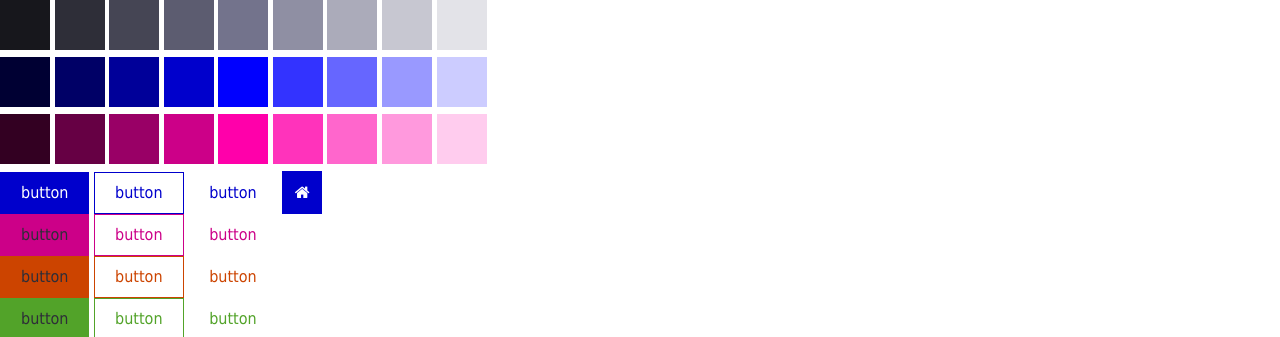
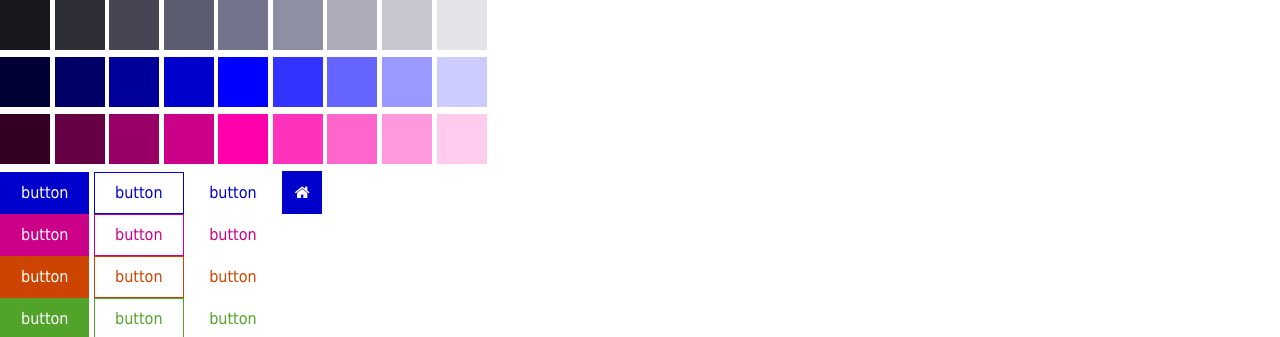
Before and after one commit to sandrolain/goodnight-css, a plain HTML site: page css/test.html in a window 1280 px wide. Shown: the top 337 px of the page. Drawn offline with Linux system fonts and the light colour scheme.

Commit message:
fixed colorixed button text color

```diff
--- a/css/button.css
+++ b/css/button.css
@@ -36,7 +36,6 @@
   --button-normal-color: var(--accent-color-400);
   --button-hover-color: var(--accent-color-600);
   --button-active-color: var(--accent-color-800);
-  --button-text-color: var(--accent-color-999);
   --button-screen-color: var(--accent-color-950);
 }
 
@@ -44,7 +43,6 @@
   --button-normal-color: var(--critical-color-400);
   --button-hover-color: var(--critical-color-600);
   --button-active-color: var(--critical-color-800);
-  --button-text-color: var(--critical-color-999);
   --button-screen-color: var(--critical-color-950);
 }
 
@@ -52,7 +50,6 @@
   --button-normal-color: var(--confirm-color-400);
   --button-hover-color: var(--confirm-color-600);
   --button-active-color: var(--confirm-color-800);
-  --button-text-color: var(--confirm-color-999);
   --button-screen-color: var(--confirm-color-950);
 }
 
```
